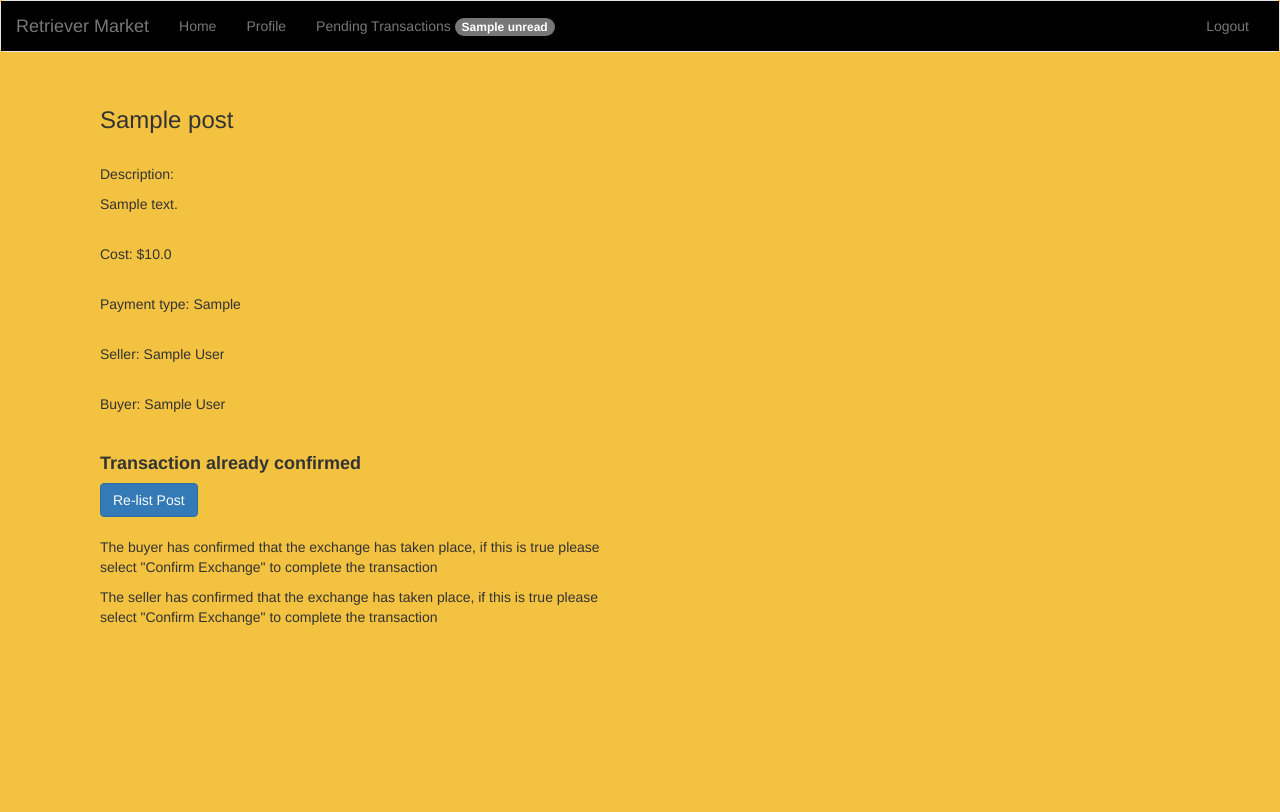
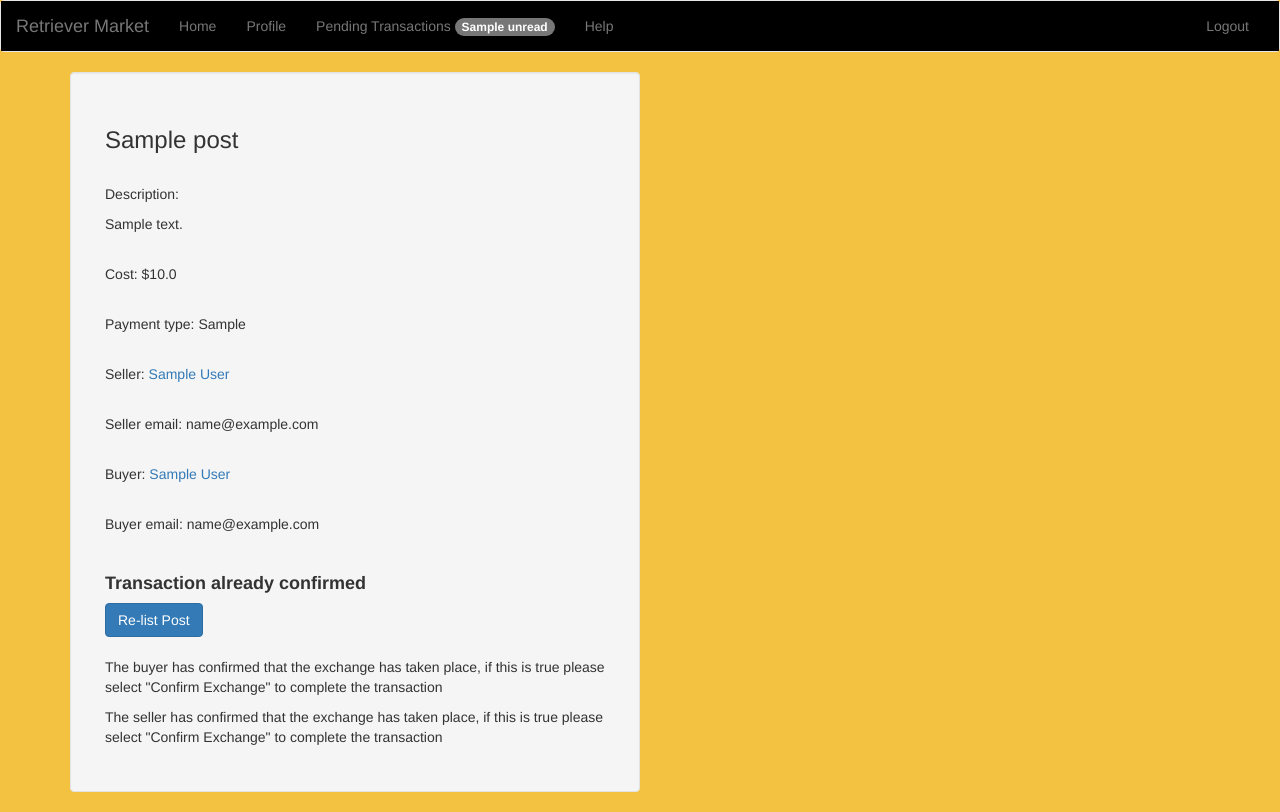
Before and after one commit to taporter95/CMSC447, a Django app: template marketplace/templates/marketplace/view_transaction.html in a window 1280 px wide. Before the commit the page ends 625 px from the top, so only its background shows below. Run offline with Django 3.2, Linux system fonts and the light colour scheme; a user stored in the database is signed in; tables that the repository leaves empty hold one stand-in row (values such as "Sample post"); the template is opened without the code that fills it: values that come from a table or form of the project are taken from there, most other values are stand-ins (such as "Sample title", 1, 10 or a date in 2020); some libraries are stand-ins or nearby versions.

Commit message:
improvements

```diff
--- a/marketplace/templates/base2.html
+++ b/marketplace/templates/base2.html
@@ -46,6 +46,7 @@
                     <li class="nav-selection"><a href="{% url 'home' %}">Home</a></li>
                     <li class="nav-selection"><a href="{% url 'profile' user.id %}">Profile</a></li>
                     <li class="nav-selection"><a href="{% url 'transactions' %}">Pending Transactions <span class="badge">{{ unread }}</span></a></li>
+                    <li class="nav-selection"><a href="#">Help</a></li>
                 </ul>
                 <ul class="nav navbar-nav navbar-right">
                     <li><a href="{% url 'logout_user' %}">Logout</a></li>
--- a/marketplace/templates/marketplace/checkout.html
+++ b/marketplace/templates/marketplace/checkout.html
@@ -2,7 +2,8 @@
 
 {% block content %}
 
-<div class="col-md-6" itemscope itemtype="http://schema.org/Product">
+<div class="col-md-6 well" itemscope itemtype="http://schema.org/Product">
+  <a href="{% url 'view_post' post.id %}"><span class="glyphicon glyphicon-chevron-left"></span> Back</a>
   <h3 itemprop="name">{{ post.subject }}</h3>
 	<div class="panel-body">
       <div class="media">
@@ -45,7 +46,6 @@
 	  </br>
 	  <input class="btn btn-primary" id="submit_button"  type="submit" value="Buy"/>
 	</form>
-	<a href="{% url 'home' %}"><button class="btn btn-default">cancel</button></a>
 </div>
 
 
--- a/marketplace/templates/marketplace/transactions.html
+++ b/marketplace/templates/marketplace/transactions.html
@@ -4,7 +4,7 @@
 <div class="col-md-5">
   <p>Your purchased items</p>
   <div class="well">
-    {% if posts.count == 0 %}
+    {% if purchased.count == 0 %}
       <p style="text-align: center;">There are no posts</p>
     {% endif %}
   		{% for transaction in purchased %}
@@ -54,7 +54,7 @@
 <div class="col-md-5 col-md-offset-2">
   <p>your sold items</p>
   <div class="well">
-    {% if posts.count == 0 %}
+    {% if sold.count == 0 %}
       <p style="text-align: center;">There are no posts</p>
     {% endif %}
       {% for transaction in sold %}
--- a/marketplace/templates/marketplace/view_post.html
+++ b/marketplace/templates/marketplace/view_post.html
@@ -39,7 +39,7 @@
   <a href="{% url 'delete_post' post.id %}"><button class="btn btn-danger">Delete</button></a>
   {% endif %}
 </div>
-<div hidden id="edit_form" class="col-md-6">
+<div hidden id="edit_form" class="col-md-6 well">
   <form id="post_form" action="{% url 'update_post' post.id%}" method="post" enctype="multipart/form-data">
     {% csrf_token %}
     </br>
--- a/marketplace/templates/marketplace/view_transaction.html
+++ b/marketplace/templates/marketplace/view_transaction.html
@@ -2,7 +2,7 @@
 
 {% block content %}
 
-<div id="post_info" class="col-md-6">
+<div id="post_info" class="col-md-6 well">
 
   <div class="panel-body">
   <h3 id="subject"> {{post.subject}} </h3>
@@ -14,10 +14,18 @@
   </br>
   <p> Payment type: {{ post.barter_type }} </p>
   </br>
-  <p> Seller: {{ transaction.seller.first_name }} {{ transaction.seller.last_name }} </p>
+  {% if user == transaction.buyer %}
+  <p> Seller: <a href="{% url 'profile' transaction.seller.id %}">{{ transaction.seller.first_name }} {{ transaction.seller.last_name }}</a></p>
   </br>
-  <p> Buyer: {{transaction.buyer.first_name}} {{transaction.buyer.last_name}}</p>
+  <p> Seller email: {{transaction.seller.email}}</p>
   </br>
+  {% endif %}
+  {% if user == transaction.seller %}
+  <p> Buyer: <a href="{% url 'profile' transaction.buyer.id %}">{{transaction.buyer.first_name}} {{transaction.buyer.last_name}}</a></p>
+  </br>
+  <p> Buyer email: {{transaction.buyer.email}} </p>
+  </br>
+  {% endif %}
 	{% if user == transaction.buyer and not transaction.buyerpaid  or user == transaction.seller and not transaction.sellerconfirmed %}
   <button type="button" class="btn btn-primary" data-toggle="modal" data-target="#myModal">Confirm exchange</button>
 	{% else %}
--- a/marketplace/templates/registration/login.html
+++ b/marketplace/templates/registration/login.html
@@ -18,7 +18,7 @@
 					<input type="hidden" name="next" value="{{ next }}" />
                     <fieldset>
                         <div class="form-group">
-                            <input class="form-control" placeholder="Username" name="username" type="username" value='{{ form.username.value|default_if_none:"" }}' autofocus>
+                            <input class="form-control" placeholder="Email" name="username" type="username" value='{{ form.username.value|default_if_none:"" }}' autofocus>
                         </div>
                         <div class="form-group">
                             <input class="form-control" placeholder="Password" name="password" type="password" value="">
```
Also changed, not shown: marketplace/templates/marketplace/profile.html (+22 -9 lines).
